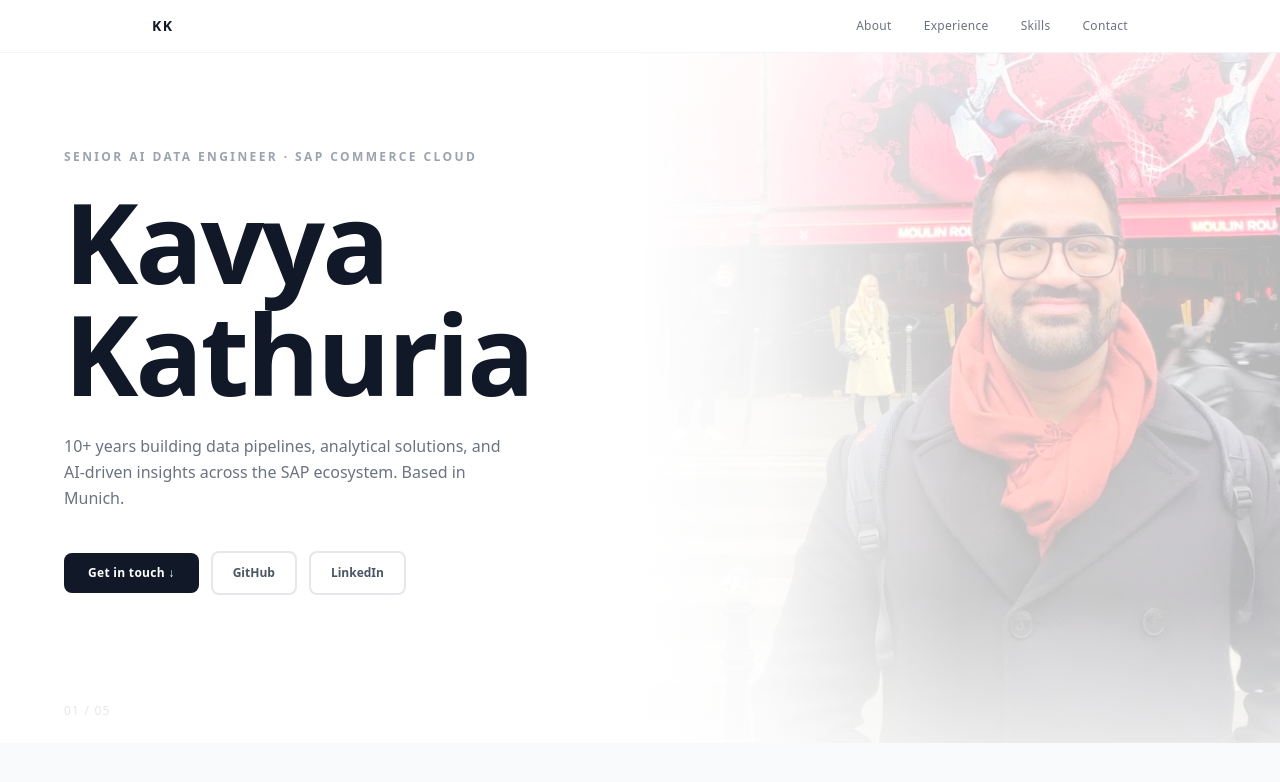
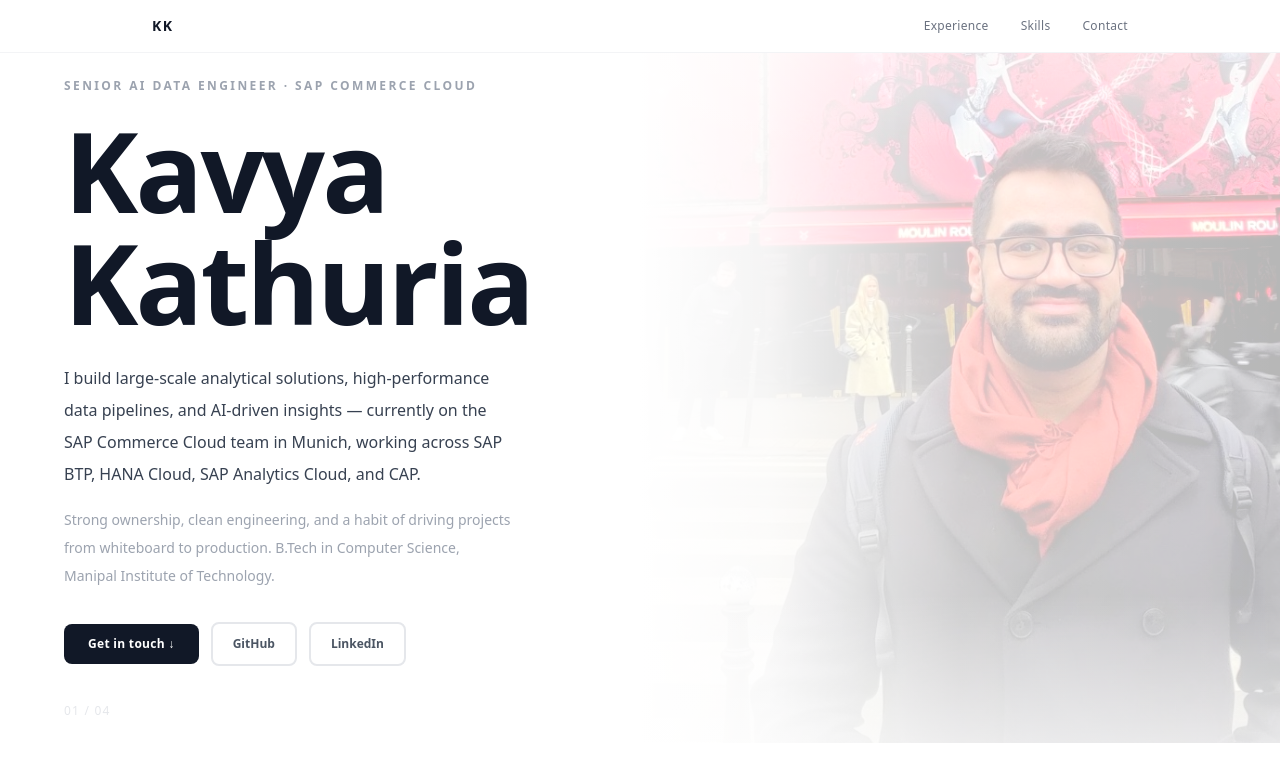
Before and after one commit to kavyakat/kk-website, a Next.js app: page / in a window 1280 px wide. Shown: the top 782 px of the page. Built offline with nearby package versions, Linux system fonts and the light colour scheme.

Commit message:
feat: merge About into Hero, drop About section, update nav and counters

```diff
--- a/src/app/page.tsx
+++ b/src/app/page.tsx
@@ -1,6 +1,5 @@
 import Navbar from "@/components/Navbar";
 import Hero from "@/components/Hero";
-import About from "@/components/About";
 import Experience from "@/components/Experience";
 import Skills from "@/components/Skills";
 import Contact from "@/components/Contact";
@@ -11,7 +10,6 @@ export default function Home() {
       <Navbar />
       <div id="scroll-container">
         <Hero />
-        <About />
         <Experience />
         <Skills />
         <Contact />
--- a/src/components/Contact.tsx
+++ b/src/components/Contact.tsx
@@ -47,7 +47,7 @@ export default function Contact() {
       </div>
 
       <span className="absolute bottom-6 left-6 md:left-16 text-xs text-gray-200 tracking-widest">
-        05 / 05
+        04 / 04
       </span>
     </section>
   );
--- a/src/components/Experience.tsx
+++ b/src/components/Experience.tsx
@@ -183,7 +183,7 @@ export default function Experience() {
       </div>
 
       <span className="absolute bottom-6 left-6 md:left-16 text-xs text-gray-200 tracking-widest">
-        03 / 05
+        02 / 04
       </span>
     </section>
   );
--- a/src/components/Hero.tsx
+++ b/src/components/Hero.tsx
@@ -52,9 +52,14 @@ export default function Hero() {
           <h1 className="text-[clamp(4rem,9vw,7rem)] font-black text-gray-900 leading-none tracking-tight mb-6">
             Kavya<br />Kathuria
           </h1>
-          <p className="text-base text-gray-500 leading-relaxed max-w-md mb-10">
-            10+ years building data pipelines, analytical solutions, and AI-driven
-            insights across the SAP ecosystem. Based in Munich.
+          <p className="text-base text-gray-700 leading-loose max-w-md mb-4">
+            I build large-scale analytical solutions, high-performance data pipelines, and
+            AI-driven insights — currently on the SAP Commerce Cloud team in Munich, working
+            across SAP BTP, HANA Cloud, SAP Analytics Cloud, and CAP.
+          </p>
+          <p className="text-sm text-gray-400 leading-loose max-w-md mb-8">
+            Strong ownership, clean engineering, and a habit of driving projects from
+            whiteboard to production. B.Tech in Computer Science, Manipal Institute of Technology.
           </p>
           <div className="flex items-center gap-3 flex-wrap">
             <button
@@ -85,7 +90,7 @@ export default function Hero() {
       </div>
 
       <span className="absolute bottom-6 left-6 md:left-16 text-xs text-gray-200 tracking-widest z-10">
-        01 / 05
+        01 / 04
       </span>
     </section>
   );
--- a/src/components/Navbar.tsx
+++ b/src/components/Navbar.tsx
@@ -3,7 +3,6 @@
 import { useState } from "react";
 
 const links = [
-  { label: "About", href: "#about" },
   { label: "Experience", href: "#experience" },
   { label: "Skills", href: "#skills" },
   { label: "Contact", href: "#contact" },
--- a/src/components/Skills.tsx
+++ b/src/components/Skills.tsx
@@ -79,7 +79,7 @@ export default function Skills() {
       </div>
 
       <span className="absolute bottom-6 left-6 md:left-16 text-xs text-gray-200 tracking-widest">
-        04 / 05
+        03 / 04
       </span>
     </section>
   );
```
